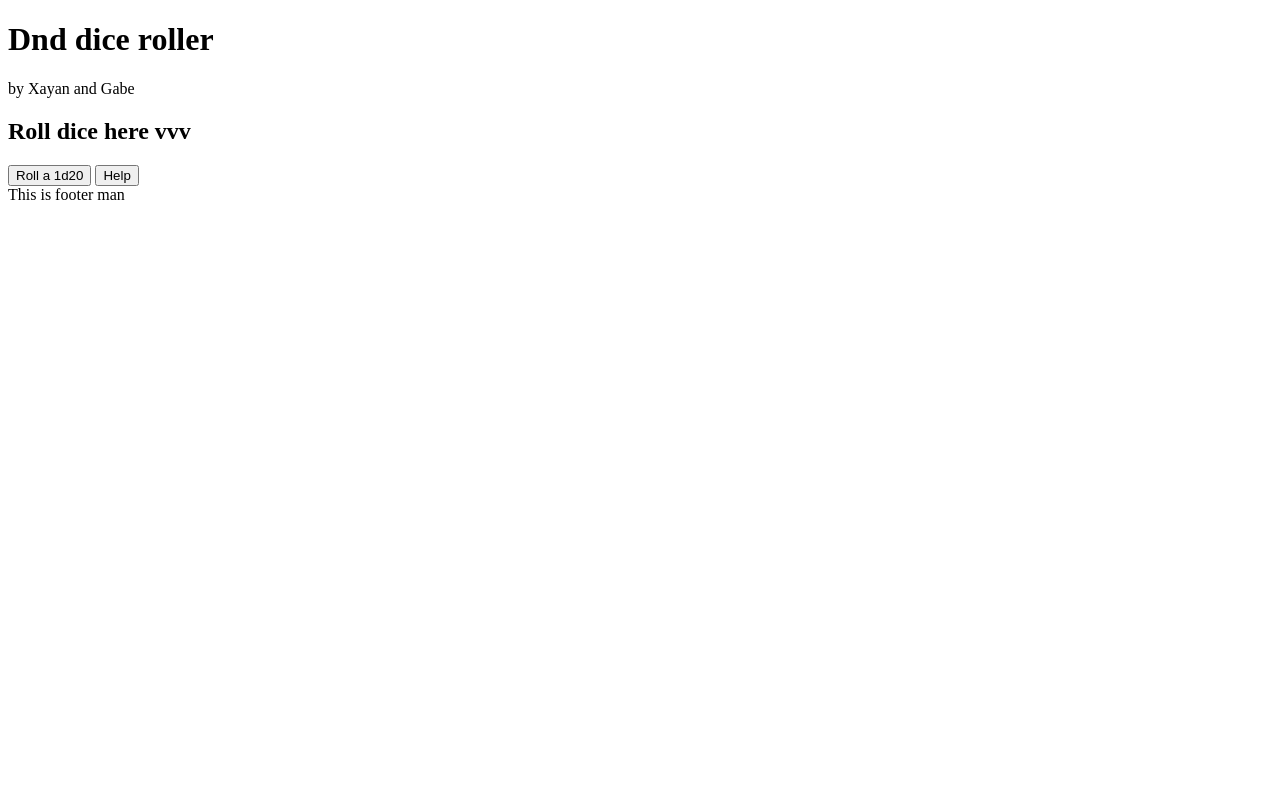
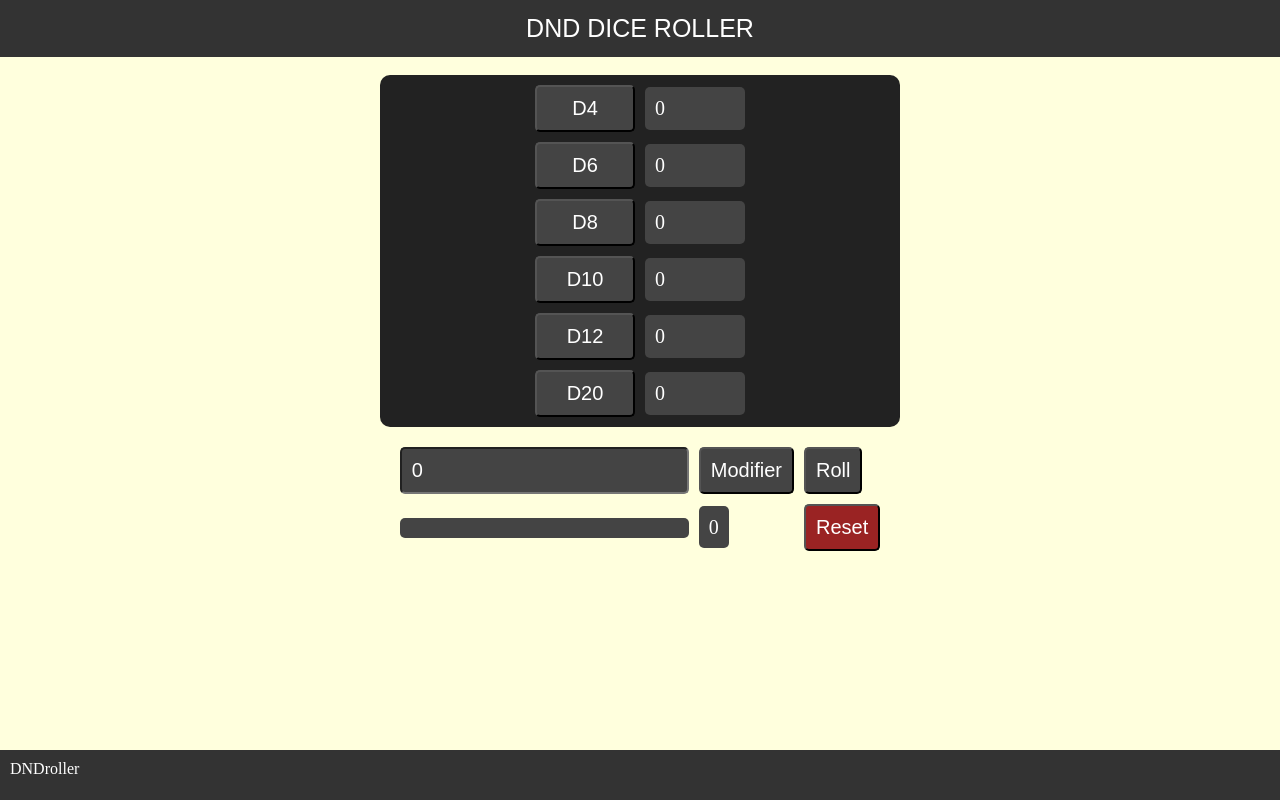
Before and after one commit to Zombotron134567/DND-dice-roller, a plain HTML site: page index.html in a window 1280 px wide. Drawn offline with Linux system fonts and the light colour scheme.

Commit message:
Update index.html

```diff
--- a/index.html
+++ b/index.html
@@ -2,14 +2,34 @@
 <html>
     <head>
         <title>Page Title</title>
+        <link rel="stylesheet" href="style.css">
     </head>
     <body>
+      <nav class="nav">
+          <li><a class="siteTitle"href="index.html">DND DICE ROLLER</a></li>
+      </nav>
+      <br>
+      <div>
+        <div class = "container container--btn">
+          <button class="baseStyle" onclick = "dicenum('d4')">D4</button><span class="baseStyle" id="d4">0</span>
+          <button class="baseStyle" onclick = "dicenum('d6')">D6</button><span class="baseStyle" id="d6">0</span>
+          <button class="baseStyle" onclick = "dicenum('d8')">D8</button><span class="baseStyle" id="d8">0</span>
+          <button class="baseStyle" onclick = "dicenum('d10')">D10</button><span class="baseStyle" id="d10">0</span>
+          <button class="baseStyle" onclick = "dicenum('d12')">D12</button><span class="baseStyle" id="d12">0</span>
+          <button class="baseStyle" onclick = "dicenum('d20')">D20</button><span class="baseStyle" id="d20">0</span>
+        </div>
+        <!-- Buttons -->
 
-      <h1>Dnd dice roller</h1>
-      <p>by Xayan and Gabe</p>
-      <h2>Roll dice here vvv</h2>
-        <button>Roll a 1d20</button>
-      <button>Help</button>
-      <footer>This is footer man</footer>
-    </body>
+        <div class = "container container--rolls">
+          <div><input class="baseStyle modif" type= "number" value= "0"></input></div>
+          <div><button class="baseStyle baseStyle--mod" value="Modifier" onclick="modifier()">Modifier</button></div>
+          <div><button class="baseStyle baseStyle--roll" onclick ="roll()">Roll</button></div>
+          <div><section class ="baseStyle hist"></section></div>
+          <div class="results"><span class="baseStyle results" id="total">0</span></div>
+          <div><button class="baseStyle baseStyle--reset" onclick = "reset()">Reset</button></div>
+        </div>
+      </div>
+    <script src="script.js"></script>
+  </body>
+  <footer><div>DNDroller</div></footer>
 </html>
```
